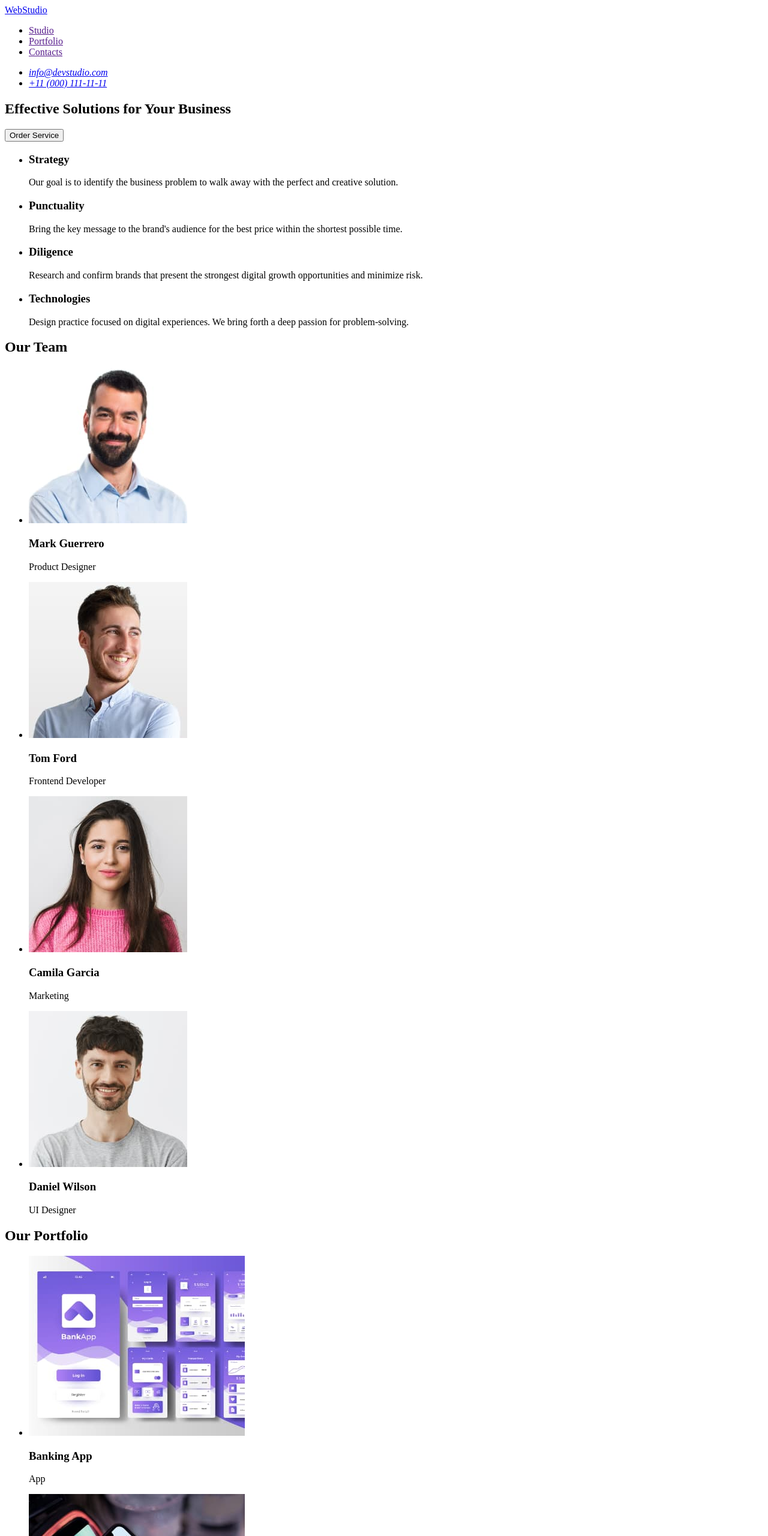
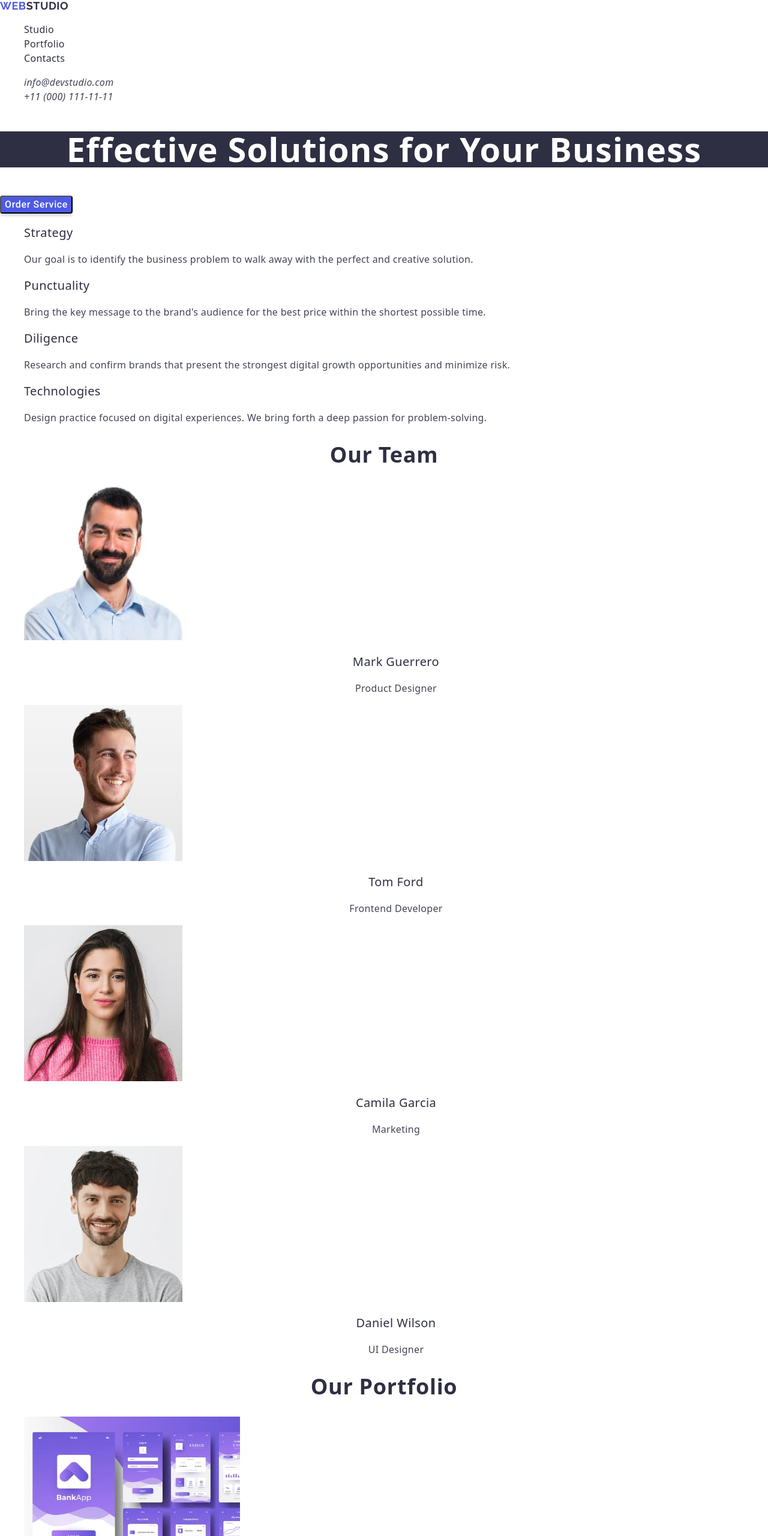
Before and after one commit to Morf1ys/goit-markup-hw-02, a plain HTML site: page index.html in a window 1280 px wide. Shown: the top 2560 px of the page at 60% size. Drawn offline with nearby package versions, Linux system fonts and the light colour scheme.

Commit message:
update index.html and css

```diff
--- /dev/null
+++ b/css/styles.css
@@ -0,0 +1,168 @@
+body {
+  font-family: "Roboto", "Raleway" sans-serif;
+  color: #2e2f42;
+  background: #fff;
+}
+ul {
+  list-style: none;
+}
+a {
+  text-decoration: none;
+}
+.logo-web {
+  color: var(--IRIS, #4d5ae5);
+  font-family: Raleway;
+  font-size: 18px;
+  font-weight: 700;
+  line-height: 1.16;
+  letter-spacing: 0.03em;
+  text-transform: uppercase;
+}
+.logo {
+  color: var(--NAVY-BLUE, #2e2f42);
+  font-family: Raleway;
+  font-size: 18px;
+  font-weight: 700;
+  line-height: 1.16;
+  letter-spacing: 0.03em;
+  text-transform: uppercase;
+}
+.menu-item {
+  color: var(--NAVY-BLUE, #2e2f42);
+  font-size: 16px;
+  font-weight: 500;
+  line-height: 1.5;
+  letter-spacing: 0.32px;
+}
+.address-item {
+  color: var(--SLATE, #434455);
+  font-size: 16px;
+  font-weight: 400;
+  line-height: 1.5;
+  letter-spacing: 0.32px;
+}
+.menu-item:hover,
+.menu-item:focus {
+  color: var(--OCEAN, #404bbf);
+  text-decoration: underline;
+}
+.address-item:hover,
+.address-item:focus {
+  color: var(--OCEAN, #404bbf);
+}
+.main-title {
+  color: var(--WHITE, #fff);
+  text-align: center;
+  font-size: 56px;
+  font-weight: 700;
+  line-height: 1.07; /* 107.143% */
+  letter-spacing: 1.12px;
+  background: var(--NAVY-BLUE, #2e2f42);
+}
+.main-button {
+  color: var(--WHITE, #fff);
+  font-family: Roboto;
+  font-size: 16px;
+  font-style: normal;
+  font-weight: 500;
+  line-height: 1.5; /* 150% */
+  letter-spacing: 0.64px;
+  border-radius: 4px;
+  background: var(--IRIS, #4d5ae5);
+  box-shadow: 0px 4px 4px 0px rgba(0, 0, 0, 0.15);
+}
+.main-button:hover,
+.main-button:focus {
+  border-radius: 4px;
+  background: var(--OCEAN, #404bbf);
+  box-shadow: 0px 4px 4px 0px rgba(0, 0, 0, 0.15);
+}
+.advantages-title {
+  color: var(--NAVY-BLUE, #2e2f42);
+  font-size: 20px;
+  font-weight: 500;
+  line-height: 1.2; /* 120% */
+  letter-spacing: 0.4px;
+}
+.advantages-text {
+  color: var(--SLATE, #434455);
+  font-size: 16px;
+  font-weight: 400;
+  line-height: 1.5;
+  letter-spacing: 0.32px;
+}
+.team {
+  color: var(--NAVY-BLUE, #2e2f42);
+  text-align: center;
+  font-size: 36px;
+  font-weight: 700;
+  line-height: 1.11;
+  letter-spacing: 0.72px;
+  text-transform: capitalize;
+}
+.team-people {
+  color: var(--NAVY-BLUE, #2e2f42);
+  text-align: center;
+  font-size: 20px;
+  font-weight: 500;
+  line-height: 1.2;
+  letter-spacing: 0.4px;
+}
+.team-people-txt {
+  color: var(--SLATE, #434455);
+  text-align: center;
+  font-size: 16px;
+  font-weight: 400;
+  line-height: 1.5;
+  letter-spacing: 0.32px;
+}
+.portfolio-title {
+  color: var(--NAVY-BLUE, #2e2f42);
+  text-align: center;
+  font-size: 36px;
+  font-weight: 700;
+  line-height: 1.11;
+  letter-spacing: 0.72px;
+  text-transform: capitalize;
+}
+.portfolio-products {
+  color: var(--NAVY-BLUE, #2e2f42);
+  font-size: 20px;
+  font-weight: 500;
+  line-height: 1.2;
+  letter-spacing: 0.4px;
+}
+.portfolio-products-txt {
+  color: var(--SLATE, #434455);
+  font-size: 16px;
+  font-weight: 400;
+  line-height: 1.5;
+  letter-spacing: 0.32px;
+}
+.footer-logo {
+  color: var(--CLOUD, #f4f4fd);
+  font-family: Raleway;
+  font-size: 18px;
+  font-style: normal;
+  font-weight: 700;
+  line-height: 1.16;
+  letter-spacing: 0.54px;
+  text-transform: uppercase;
+}
+.footer-logo-web {
+  color: var(--IRIS, #4d5ae5);
+  font-family: Raleway;
+  font-size: 18px;
+  font-style: normal;
+  font-weight: 700;
+  line-height: 1.16;
+  letter-spacing: 0.54px;
+  text-transform: uppercase;
+}
+.footer-txt {
+  color: var(--CLOUD, #f4f4fd);
+  font-size: 16px;
+  font-weight: 400;
+  line-height: 1.5; /* 150% */
+  letter-spacing: 0.32px;
+}
--- a/index.html
+++ b/index.html
@@ -3,61 +3,69 @@
 
 <head>
     <meta charset="UTF-8">
+
     <meta name="viewport" content="width=device-width, initial-scale=1.0">
     <title>Document</title>
+    <link rel="stylesheet" href="https://cdnjs.cloudflare.com/ajax/libs/modern-normalize/2.0.0/modern-normalize.css">
+    <link rel="stylesheet" type="text/css" href="./css/styles.css">
+    <link rel="preconnect" href="https://fonts.googleapis.com">
+    <link rel="preconnect" href="https://fonts.gstatic.com" crossorigin>
+    <link href="https://fonts.googleapis.com/css2?family=Raleway:wght@700&family=Roboto:wght@400;500;700&display=swap"
+        rel="stylesheet">
 </head>
 
 <body>
-    <header>
+    <header class="header">
         <nav>
-            <a href="./index.html">WebStudio</a>
-            <ul>
-                <li><a href="">Studio</a></li>
-                <li><a href="">Portfolio</a></li>
-                <li><a href="">Contacts</a></li>
+            <a href="./index.html" class="logo"><span class="logo-web">Web</span>Studio</a>
+            <ul class="menu">
+                <li><a href="" class="menu-item">Studio</a></li>
+                <li><a href="" class="menu-item">Portfolio</a></li>
+                <li><a href="" class="menu-item">Contacts</a></li>
             </ul>
         </nav>
-        <address>
+        <address class="address">
             <ul>
-                <li><a href="mailto:info@devstudio.com">info@devstudio.com</a></li>
-                <li><a href="tel:+110001111111">+11 (000) 111-11-11</a></li>
+                <li><a href="mailto:info@devstudio.com" class="address-item">info@devstudio.com</a></li>
+                <li><a href="tel:+110001111111" class="address-item">+11 (000) 111-11-11</a></li>
             </ul>
         </address>
+
     </header>
     <main>
 
         <section>
-            <h1>Effective Solutions for Your Business</h1>
-            <button type="button">Order Service</button>
+            <h1 class="main-title">Effective Solutions for Your Business</h1>
+            <button type="button" class="main-button">Order Service</button>
         </section>
 
         <section>
             <h2 hidden>advantages</h2>
             <ul>
                 <li>
-                    <h3>Strategy</h3>
-                    <p>
+                    <h3 class="advantages-title">Strategy</h3>
+                    <p class="advantages-text">
                         Our goal is to identify the business problem to walk away with the perfect and creative
                         solution.
                     </p>
                 </li>
                 <li>
-                    <h3>Punctuality</h3>
-                    <p>
+                    <h3 class="advantages-title">Punctuality</h3>
+                    <p class="advantages-text">
                         Bring the key message to the brand's audience for the best price within the shortest possible
                         time.
                     </p>
                 </li>
                 <li>
-                    <h3>Diligence</h3>
-                    <p>
+                    <h3 class="advantages-title">Diligence</h3>
+                    <p class="advantages-text">
                         Research and confirm brands that present the strongest digital growth opportunities and minimize
                         risk.
                     </p>
                 </li>
                 <li>
-                    <h3>Technologies</h3>
-                    <p>
+                    <h3 class="advantages-title">Technologies</h3>
+                    <p class="advantages-text">
                         Design practice focused on digital experiences. We bring forth a deep passion for
                         problem-solving.
                     </p>
@@ -66,72 +74,71 @@
         </section>
 
         <section>
-            <h2>Our Team</h2>
+            <h2 class="team">Our Team</h2>
             <ul>
                 <li>
                     <img src="./images/img1.jpg" alt="photo" width="264" height="260" />
-                    <h3>Mark Guerrero</h3>
-                    <p>Product Designer</p>
+                    <h3 class="team-people">Mark Guerrero</h3>
+                    <p class="team-people-txt">Product Designer</p>
                 </li>
                 <li>
                     <img src="./images/img2.jpg" alt="photo" width="264" height="260" />
-                    <h3>Tom Ford</h3>
-                    <p>Frontend Developer</p>
+                    <h3 class="team-people">Tom Ford</h3>
+                    <p class="team-people-txt">Frontend Developer</p>
                 </li>
                 <li>
                     <img src="./images/img3.jpg" alt="photo" width="264" height="260" />
-                    <h3>Camila Garcia</h3>
-                    <p>Marketing</p>
+                    <h3 class="team-people">Camila Garcia</h3>
+                    <p class="team-people-txt">Marketing</p>
                 </li>
                 <li>
                     <img src="./images/img4.jpg" alt="photo" width="264" height="260" />
-                    <h3>Daniel Wilson</h3>
-                    <p>UI Designer</p>
+                    <h3 class="team-people">Daniel Wilson</h3>
+                    <p class="team-people-txt">UI Designer</p>
                 </li>
 
             </ul>
         </section>
         <section>
-            <h2>Our Portfolio</h2>
+            <h2 class="portfolio-title">Our Portfolio</h2>
             <ul>
                 <li>
-                    <img src="./images/img1.1.jpg" alt="photo" width="360" height="300">
-                    <h3>Banking App</h3>
-                    <p>App</p>
-                    </img>
+                    <img src="./images/img1.1.jpg" alt="photo" width="360" height="300" />
+                    <h3 class="portfolio-products">Banking App</h3>
+                    <p class="portfolio-products-txt">App</p>
                 </li>
                 <li>
                     <img src="./images/img1.2.jpg" alt="photo" width="360" height="300" />
-                    <h3>Cashless Payment</h3>
-                    <p>Marketing</p>
+                    <h3 class="portfolio-products">Cashless Payment</h3>
+                    <p class="portfolio-products-txt">Marketing</p>
                 </li>
                 <li>
-                    <img src="./images/img1.3.jpg" alt="photo" width="360" height="300">
+                    <img src="./images/img1.3.jpg" alt="photo" width="360" height="300" />
                     <h3>Meditaion App</h3>
-                    <p>App</p>
+                    <p class="portfolio-products-txt">App</p>
                 </li>
                 <li>
                     <img src="./images/img1.4.jpg" alt="photo" width="360" height="300" />
-                    <h3>Taxi Service</h3>
-                    <p>Marketing</p>
+                    <h3 class="portfolio-products">Taxi Service</h3>
+                    <p class="portfolio-products-txt">Marketing</p>
                 </li>
                 <li>
                     <img src="./images/img1.5.jpg" alt="photo" width="360" height="300" />
-                    <h3>Screen Illustrations</h3>
-                    <p>Design</p>
+                    <h3 class="portfolio-products">Screen Illustrations</h3>
+                    <p class="portfolio-products-txt">Design</p>
                 </li>
                 <li>
                     <img src="./images/img1.6.jpg" alt="photo" width="360" height="300" />
-                    <h3>Online Courses</h3>
-                    <p>Marketing</p>
+                    <h3 class="portfolio-products">Online Courses</h3>
+                    <p class="portfolio-products-txt">Marketing</p>
                 </li>
             </ul>
         </section>
     </main>
 
-    <footer>
-        <a href="./index.html">WebStudio</a>
-        <p>Increase the flow of customers and sales for your business with digital marketing & growth
+    <footer class="footer">
+        <a href="./index.html" class="footer-logo"><span class="footer-logo-web">Web</span>Studio</a>
+        <p class="footer-txt">Increase the flow of customers and sales for your business with digital marketing & growth
             solutions.
         </p>
     </footer>
```
